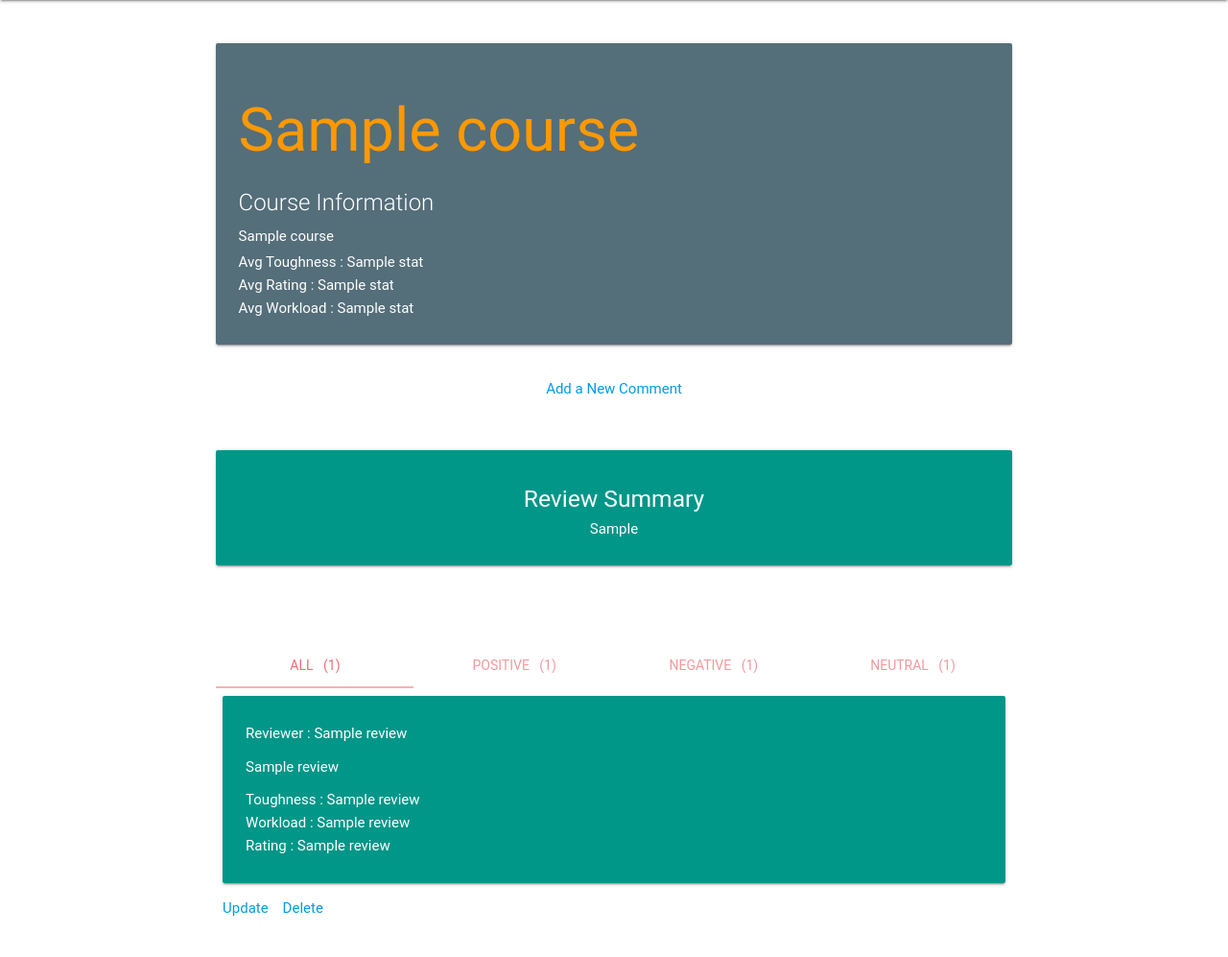
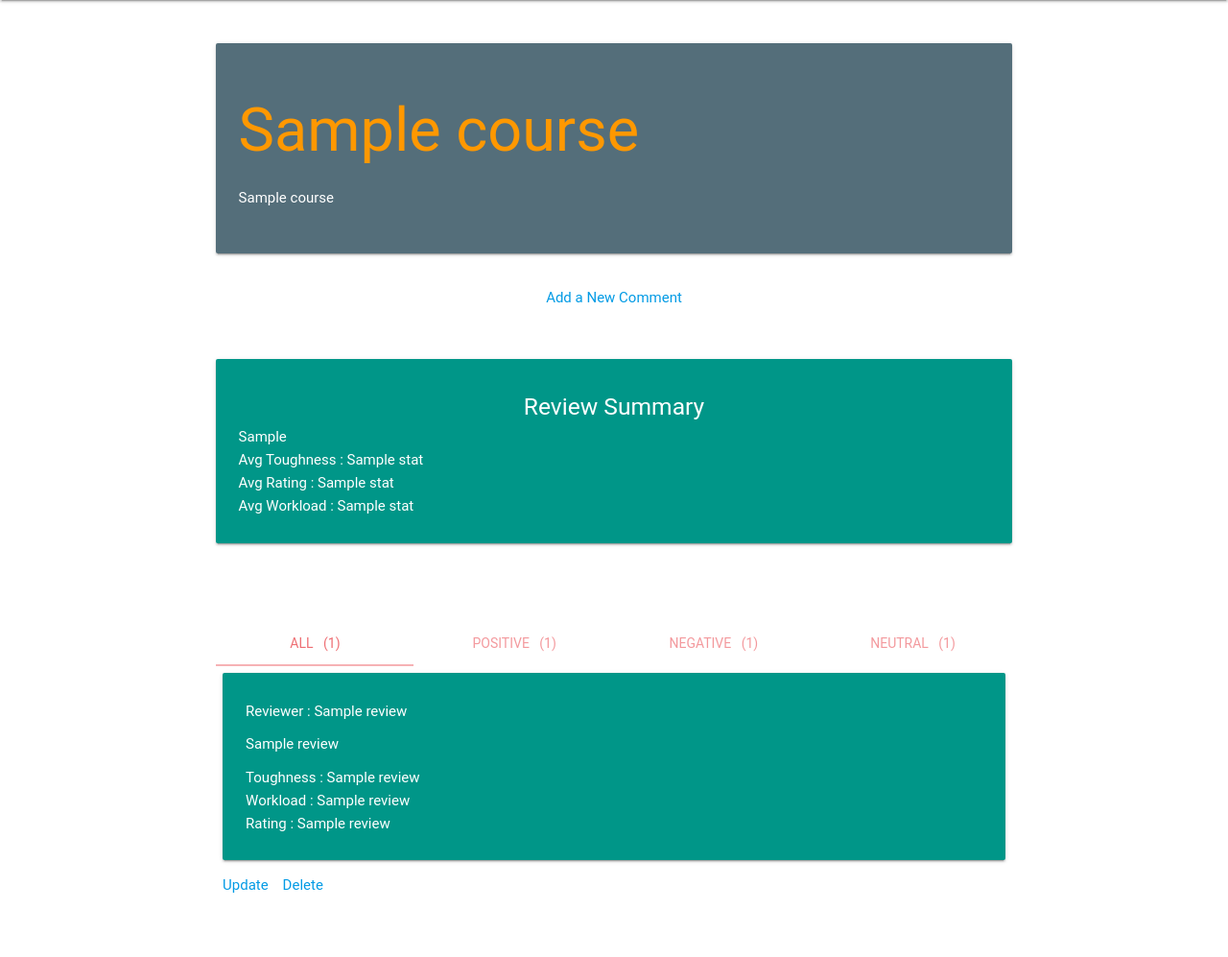
Before and after one commit to abhiver222/CS411-Illini_Classes, a Flask app: template app/templates/course.html in a window 1280 px wide. Shown: the part 64-1061 px from the top of the page at 96% size. After the commit the page ends 994 px from the top, so only its background shows below. Run offline with Flask 2, Linux system fonts and the light colour scheme; the template is opened without the code that fills it: most values are stand-ins (such as "Sample title", 1, 10 or a date in 2020); some libraries are stand-ins or nearby versions; some web fonts are replaced.

Commit message:
Moved stats to review summary area

```diff
--- a/app/templates/course.html
+++ b/app/templates/course.html
@@ -15,11 +15,8 @@
           <div class="card blue-grey darken-1">
             <div class="card-content white-text">
                 <h1 class="header  orange-text">{{ course[2] }}</h1>
-              <span class="card-title">Course Information</span>
               <p>{{course[1]}}</p>
-                <h6>Avg Toughness : {{stat[0]}}</h6>
-                <h6>Avg Rating : {{stat[1]}}</h6>
-                <h6>Avg Workload : {{stat[2]}}</h6>
+              <br />
             </div>
           </div>
         </div>
@@ -32,13 +29,19 @@
 
     <br/><br/>
 
-    <div class="row center">
+    <div class="row">
         <div class="col s12 m3 l2"></div>
         <div class="col s12 m6 l8">
             <div class="card-panel teal">
               <span class="white-text">
-                  <h5>Review Summary</h5>
+                  <span align="center"><h5>Review Summary</h5></span>
                   <h6>{{ combRev }}</h6>
+                  <div>
+
+                  </div>
+                  <h6>Avg Toughness : {{stat[0]}}</h6>
+                  <h6>Avg Rating : {{stat[1]}}</h6>
+                  <h6>Avg Workload : {{stat[2]}}</h6>
               </span>
             </div>
         </div>
```
